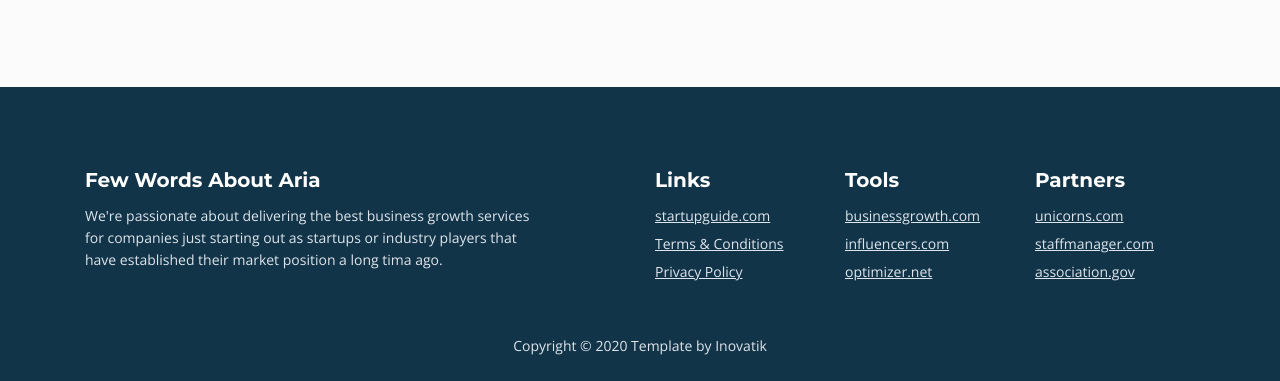
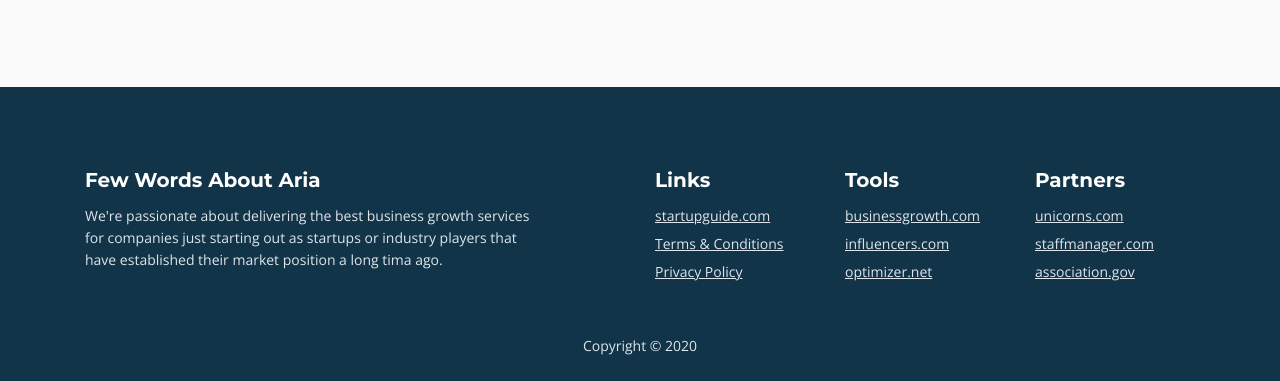
Before and after one commit to MdNaimurRahmanHira/aria, a plain HTML site: page index.html in a window 1280 px wide. Shown: the part 7731-8112 px from the top of the page. Drawn offline with nearby package versions, Linux system fonts and the light colour scheme.

Commit message:
Update index.html

```diff
--- a/index.html
+++ b/index.html
@@ -1225,7 +1225,7 @@
         <div class="container">
             <div class="row">
                 <div class="col-lg-12">
-                    <p class="p-small">Copyright © 2020 <a href="https://inovatik.com">Template by Inovatik</a></p>
+                    <p class="p-small">Copyright © 2020 <p>
                 </div> <!-- end of col -->
             </div> <!-- enf of row -->
         </div> <!-- end of container -->
```
